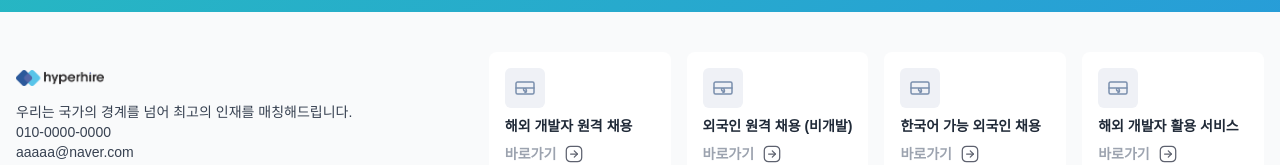
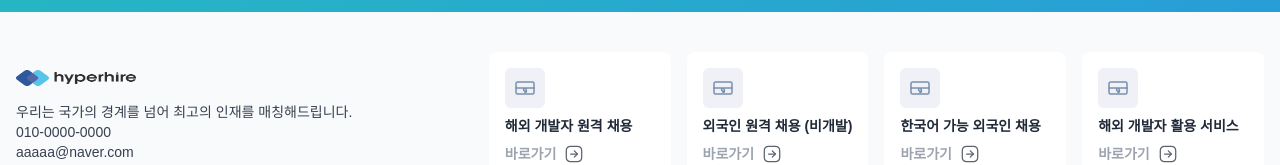
Before and after one commit to rfaturriza/coin-siren, a Next.js app: page / in a window 1280 px wide. Shown: the part 860-1025 px from the top of the page. Built offline with nearby package versions, Linux system fonts and the light colour scheme.

Commit message:
feat: replace anchor tags with Link component for improved navigation in ProfileCard, Header, and Footer

```diff
--- a/src/components/atoms/profile_card.tsx
+++ b/src/components/atoms/profile_card.tsx
@@ -1,5 +1,6 @@
 import { ProfileType } from "@/pages/api/dashboard";
 import Image from "next/image";
+import Link from "next/link";
 
 export const ProfileCard = ({ name, position, experience }: ProfileType) => (
   <div className="bg-white rounded-2xl p-8 w-full h-full">
@@ -26,10 +27,10 @@ export const ProfileCard = ({ name, position, experience }: ProfileType) => (
     <div className="text-center mt-4">
       <h2 className="text-3xl font-black text-gray-900">{name}</h2>
       <p className="text-gray-500 text-sm">
-        <a href="#" className="text-blue-500 hover:underline">
+        <Link href="#" className="text-blue-500 hover:underline">
           {position}
           <span className="font-bold"> {experience}</span>
-        </a>
+        </Link>
       </p>
     </div>
     <div className="flex justify-center mt-6">
--- a/src/components/templates/footer.tsx
+++ b/src/components/templates/footer.tsx
@@ -1,3 +1,5 @@
+import Image from "next/image";
+
 export const Footer = () => (
   <footer className="bg-gray-50 py-10">
     <div className="max-w-7xl mx-auto px-4">
@@ -5,10 +7,12 @@ export const Footer = () => (
       <div className="flex flex-col md:flex-row md:justify-between md:items-center">
         {/* Left Section */}
         <div>
-          <img
+          <Image
             src="/hyperhire-logo2.png"
             alt="Logo"
             className="h-8 pb-4 md:mb-0"
+            width={120}
+            height={40}
           />
           <p className="text-sm text-gray-700">
             우리는 국가의 경계를 넘어 최고의 인재를 매칭해드립니다.
--- a/src/components/templates/header.tsx
+++ b/src/components/templates/header.tsx
@@ -14,9 +14,9 @@ export const Header = () => {
     <header className="container mx-auto py-4">
       <nav className="relative flex justify-between items-center">
         <div>
-          <a href="/">
+          <Link href="/">
             <HyperHireLogo />
-          </a>
+          </Link>
         </div>
 
         {/* Hamburger button */}
```
